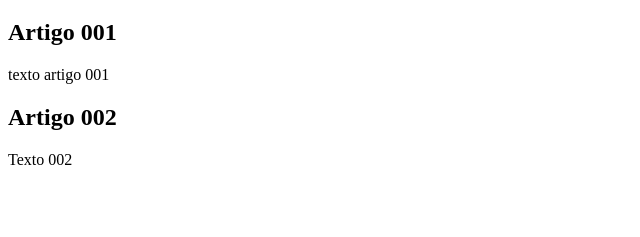
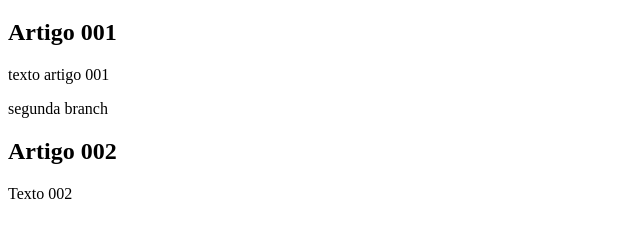
Before and after one commit to 2018007140/Projeto-Teste-Branch, a plain HTML site: page index.html in a window 1280 px wide. Shown: the part 61-298 px from the top of the page, without its empty margins (0-640 px from the left). Drawn offline with Linux system fonts and the light colour scheme.

Commit message:
Update index.html
xxx

```diff
--- a/index.html
+++ b/index.html
@@ -11,6 +11,7 @@
         <article>
             <h2>Artigo 001</h2>
             <p>texto artigo 001</p>
+            <p>segunda branch</p>
         </article>
         <article>
             <h2>Artigo 002</h2>
```
